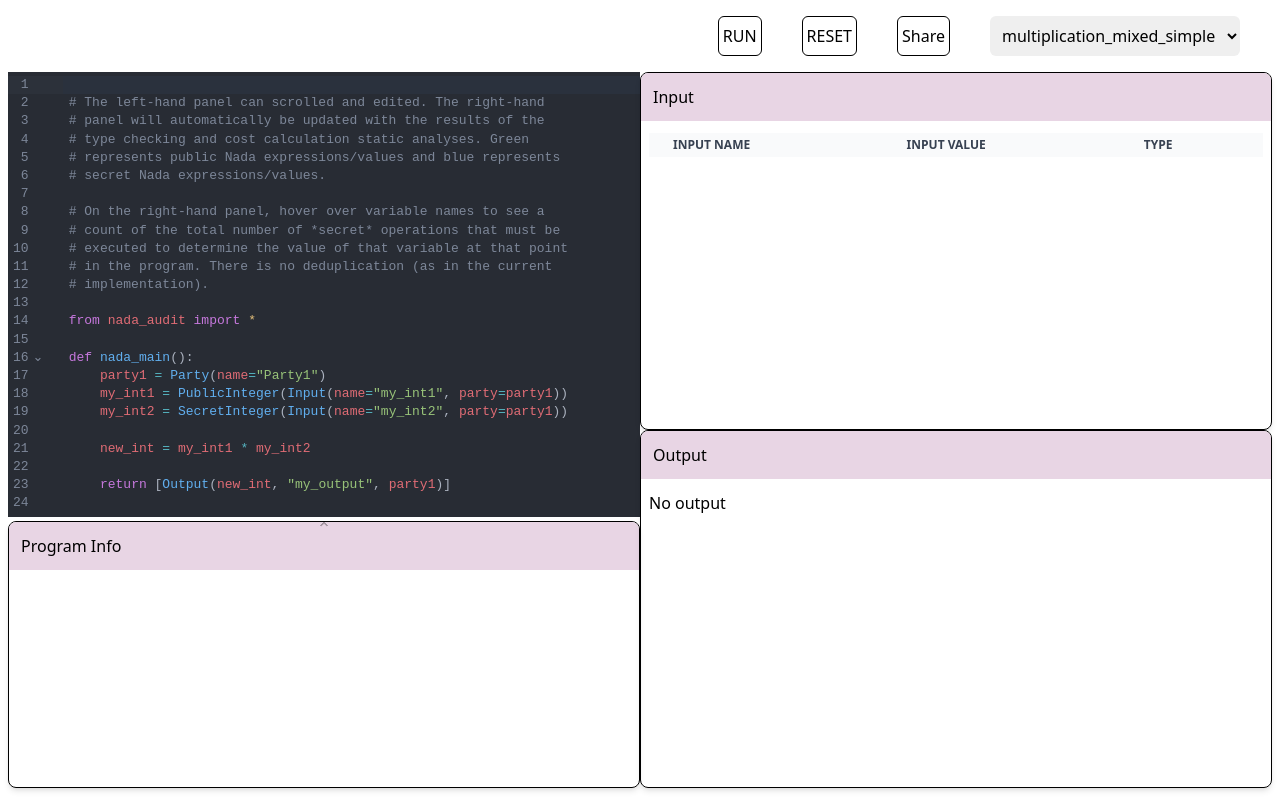
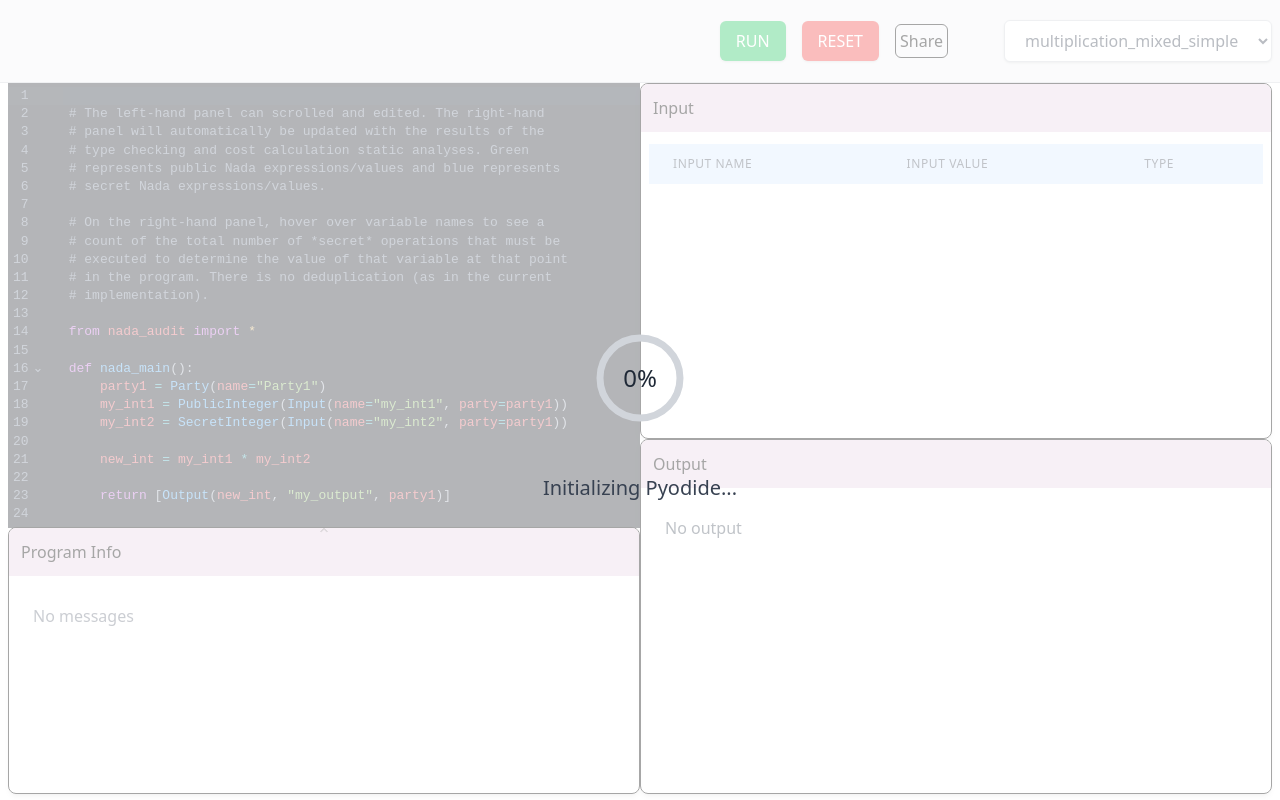
Before and after one commit to Bhavye2003Developer/nada-playground, a React (Vite) app: page / in a window 1280 px wide. Built offline with nearby package versions, Linux system fonts and the light colour scheme; the HTML template or start-up script is replaced by a standard one.

Commit message:
added initialisation state loader

```diff
--- a/src/Program/Editor.tsx
+++ b/src/Program/Editor.tsx
@@ -1,11 +1,11 @@
-import { useEffect, useState } from "react";
+import { useEffect } from "react";
 import { static_analysis } from "../utils/static_analysis";
 import useGlobals from "../stores/useGlobals";
 import useProgramCache from "../stores/useProgramCache";
 import { buildPermalink } from "../utils/helper";
 import ReactCodeMirror from "@uiw/react-codemirror";
 import { python } from "@codemirror/lang-python";
-import { linter, lintGutter } from "@codemirror/lint";
+import { lintGutter } from "@codemirror/lint";
 
 function MyEditor() {
   const [
@@ -45,8 +45,6 @@ function MyEditor() {
         reInitialiseInputs(analysis.inputs);
         updateOutput(analysis.output);
 
-        // const porgram_json = compileProgram(pyodide.current, code);
-        // console.log("compiled: ", porgram_json);
         resetRunBtnClicked();
       } else if (isInputChanged) {
         pyodide.runPython(static_analysis(code));
@@ -59,28 +57,7 @@ function MyEditor() {
   useEffect(() => {}, [code]);
 
   return (
-    <div className="h-full flex flex-1">
-      {/* <textarea
-        className="resize-none w-full"
-        value={code}
-        onChange={(e) => {
-          setCode(e.target.value);
-          buildPermalink();
-        }}
-      /> */}
-
-      {/* <Editor
-        language="python"
-        defaultValue={code}
-        options={{
-          minimap: { enabled: false },
-        }}
-        onChange={(code, _) => {
-          setCode(code || "");
-          buildPermalink();
-        }}
-      /> */}
-
+    <div className="h-full w-full">
       <ReactCodeMirror
         lang="python"
         value={code}
@@ -92,20 +69,6 @@ function MyEditor() {
         }}
         theme={"dark"}
       />
-
-      {/* <CodeEditor
-      className="w-full"
-        value={code}
-        language="python"
-        placeholder="Please enter JS code."
-        onChange={(evn) => setCode(evn.target.value)}
-        padding={15}
-        style={{
-          backgroundColor: "#f5f5f5",
-          fontFamily:
-            "ui-monospace,SFMono-Regular,SF Mono,Consolas,Liberation Mono,Menlo,monospace",
-        }}
-      /> */}
     </div>
   );
 }
--- a/src/Program/InputDisplay.tsx
+++ b/src/Program/InputDisplay.tsx
@@ -12,16 +12,22 @@ export default function InputDisplay() {
 
   return (
     <DisplayPanel name="Input">
-      <div className="">
-        <table className="w-full text-sm text-left rtl:text-right text-gray-500 dark:text-gray-400">
-          <thead className="text-xs text-gray-700 uppercase bg-gray-50 dark:bg-gray-700 dark:text-gray-400">
+      <div className="overflow-x-auto">
+        <table className="min-w-full divide-y divide-gray-200 dark:divide-gray-700">
+          <thead className="bg-blue-100 dark:bg-blue-900">
             <tr>
-              <th className="px-6 py-1">Input Name</th>
-              <th className="px-6 py-1">Input Value</th>
-              <th className="px-6 py-1">Type</th>
+              <th className="px-6 py-3 text-left text-xs font-medium text-gray-600 dark:text-gray-300 uppercase tracking-wider">
+                Input Name
+              </th>
+              <th className="px-6 py-3 text-left text-xs font-medium text-gray-600 dark:text-gray-300 uppercase tracking-wider">
+                Input Value
+              </th>
+              <th className="px-6 py-3 text-left text-xs font-medium text-gray-600 dark:text-gray-300 uppercase tracking-wider">
+                Type
+              </th>
             </tr>
           </thead>
-          <tbody>
+          <tbody className="bg-white dark:bg-gray-800 divide-y divide-gray-200 dark:divide-gray-700">
             {Object.keys(inputs).map((inputName) => (
               <InputRow
                 key={inputName}
@@ -58,18 +64,23 @@ function InputRow({
   };
 
   return (
-    <tr className="bg-white border-b dark:bg-gray-800 dark:border-gray-700 hover:bg-gray-50 dark:hover:bg-gray-600">
-      <td className="px-6 py-4">{inputInfo.name}</td>
-      <td className="px-6 py-4">
+    <tr className="bg-white hover:bg-blue-50 dark:bg-gray-900 dark:hover:bg-gray-700">
+      <td className="px-6 py-4 text-sm font-medium text-gray-900 dark:text-gray-100">
+        {inputInfo.name}
+      </td>
+      <td className="px-6 py-4 text-sm text-gray-500 dark:text-gray-400">
         <input
           type="text"
           value={inputInfo.value}
           onChange={(e) => {
             update(e.target.value);
           }}
+          className="w-full px-3 py-2 border border-gray-300 rounded-md shadow-sm focus:outline-none focus:ring-2 focus:ring-blue-500 dark:border-gray-600 dark:bg-gray-800 dark:text-gray-200"
         />
       </td>
-      <td className="px-6 py-4">{inputInfo.type}</td>
+      <td className="px-6 py-4 text-sm text-gray-500 dark:text-gray-400">
+        {inputInfo.type}
+      </td>
     </tr>
   );
 }
--- a/src/Program/MessageDisplay.tsx
+++ b/src/Program/MessageDisplay.tsx
@@ -2,15 +2,15 @@ import { useEffect } from "react";
 import DisplayPanel from "../components/DisplayPanel";
 import useProgramCache from "../stores/useProgramCache";
 
-type messageColorType = {
+type MessageColorType = {
   [messageCls: string]: string;
 };
 
-const messageColors: messageColorType = {
-  information: "text-white-600",
-  success: "text-green-600",
-  warning: "text-yellow-600",
-  error: "text-red-600",
+const messageColors: MessageColorType = {
+  information: "text-blue-500",
+  success: "text-green-500",
+  warning: "text-yellow-500",
+  error: "text-red-500",
 };
 
 function MessageDisplay() {
@@ -22,25 +22,27 @@ function MessageDisplay() {
 
   return (
     <DisplayPanel name="Program Info">
-      <span>
-        {messages.length > 0
-          ? messages.map((message, index) => {
-              const [cls, txt] = message;
-              const color = messageColors[cls.toLowerCase()];
-              console.log("color: ", color, txt);
-              const renderedMsg = (
-                <span key={index}>
-                  {cls != "Information" ? (
-                    <b className={`${color}`}>{cls}: </b>
-                  ) : null}
-                  {txt}
-                  <br />
-                </span>
-              );
-              return renderedMsg;
-            })
-          : null}
-      </span>
+      <div className="p-4 space-y-2">
+        {messages.length > 0 ? (
+          messages.map((message, index) => {
+            const [cls, txt] = message;
+            const colorClass = messageColors[cls.toLowerCase()];
+            return (
+              <div
+                key={index}
+                className={`flex items-start space-x-2 ${colorClass}`}
+              >
+                {cls !== "Information" && (
+                  <span className="font-semibold">{cls}:</span>
+                )}
+                <span>{txt}</span>
+              </div>
+            );
+          })
+        ) : (
+          <p className="text-gray-500">No messages</p>
+        )}
+      </div>
     </DisplayPanel>
   );
 }
--- a/src/Program/OutputDisplay.tsx
+++ b/src/Program/OutputDisplay.tsx
@@ -1,27 +1,34 @@
 import DisplayPanel from "../components/DisplayPanel";
 import useProgramCache from "../stores/useProgramCache";
 
-export default () => {
+export default function OutputDisplay() {
   const outputElements = useProgramCache((state) => state.output);
+
   return (
     <DisplayPanel name="Output">
-      <>
+      <div className="overflow-x-auto">
         {outputElements.length > 0 ? (
-          <table className="w-full text-sm text-left rtl:text-right text-gray-500 dark:text-gray-400">
-            <thead className="text-xs text-gray-700 uppercase bg-gray-50 dark:bg-gray-700 dark:text-gray-400">
+          <table className="min-w-full divide-y divide-gray-300 dark:divide-gray-700 bg-white dark:bg-gray-900 shadow-sm rounded-lg">
+            <thead className="bg-gray-200 dark:bg-gray-800">
               <tr>
-                <th className="px-6 py-1">Output Name</th>
-                <th className="px-6 py-1">Output Value</th>
+                <th className="px-4 py-2 text-left text-sm font-medium text-gray-700 dark:text-gray-300 uppercase tracking-wider">
+                  Output Name
+                </th>
+                <th className="px-4 py-2 text-left text-sm font-medium text-gray-700 dark:text-gray-300 uppercase tracking-wider">
+                  Output Value
+                </th>
               </tr>
             </thead>
-            <tbody>
+            <tbody className="bg-white dark:bg-gray-900 divide-y divide-gray-200 dark:divide-gray-700">
               {outputElements.map((outputElement) => (
                 <tr
                   key={outputElement.name}
-                  className="bg-white border-b dark:bg-gray-800 dark:border-gray-700 hover:bg-gray-50 dark:hover:bg-gray-600"
+                  className="hover:bg-gray-100 dark:hover:bg-gray-700"
                 >
-                  <td className="px-6 py-4">{outputElement.name}</td>
-                  <td className="px-6 py-4">
+                  <td className="px-4 py-2 text-sm text-gray-900 dark:text-gray-100">
+                    {outputElement.name}
+                  </td>
+                  <td className="px-4 py-2 text-sm text-gray-600 dark:text-gray-300">
                     {outputElement.value || "No output"}
                   </td>
                 </tr>
@@ -29,9 +36,11 @@ export default () => {
             </tbody>
           </table>
         ) : (
-          "No output"
+          <p className="text-gray-600 dark:text-gray-400 p-4">
+            No output
+          </p>
         )}
-      </>
+      </div>
     </DisplayPanel>
   );
-};
+}
--- a/src/components/Header.tsx
+++ b/src/components/Header.tsx
@@ -21,26 +21,26 @@ function Header() {
   }, [isRunBtnClicked]);
 
   return (
-    <div className="flex justify-end">
+    <div className="flex justify-end items-center space-x-4 p-2 bg-gray-100 border-b border-gray-300">
       <button
         onClick={() => {
           console.log("inside run btn");
           runBtnClicked();
           resetMessages();
         }}
-        className="border border-black p-1 rounded-md hover:bg-green-400 my-4 mr-10"
+        className="px-4 py-2 text-white bg-green-500 rounded-md shadow hover:bg-green-600 focus:outline-none focus:ring-2 focus:ring-green-400"
       >
         {isRunBtnClicked ? "Executing..." : "RUN"}
       </button>
       <button
         onClick={resetProgram}
-        className="border border-black p-1 rounded-md hover:bg-green-400 my-4 mr-10"
+        className="px-4 py-2 text-white bg-red-500 rounded-md shadow hover:bg-red-600 focus:outline-none focus:ring-2 focus:ring-red-400"
       >
         RESET
       </button>
       <CodeShareBtn />
       <select
-        className="my-4 mr-10 p-2 rounded-md"
+        className="px-4 py-2 text-gray-700 bg-white border border-gray-300 rounded-md shadow focus:outline-none focus:ring-2 focus:ring-blue-400"
         onChange={(e) => {
           const code = e.target.value;
           setCode(code);
--- a/src/components/LoadingDisplay.tsx
+++ b/src/components/LoadingDisplay.tsx
@@ -1,26 +1,58 @@
+import useGlobals, { InitializationState } from "../stores/useGlobals";
+
+const initializationStates = [
+  InitializationState.InitializingPyodide,
+  InitializationState.PyodideInitialized,
+  InitializationState.InstallingPackages,
+  InitializationState.Initializing,
+  InitializationState.Completed,
+];
+
 function LoadingDisplay() {
+  const initializationState = useGlobals((state) => state.initalizationState);
+
+  const totalStates = initializationStates.length;
+  const currentIndex = initializationStates.indexOf(initializationState);
+  const progressPercent = Math.round((currentIndex / (totalStates - 1)) * 100);
+
+  const radius = 40;
+  const circumference = 2 * Math.PI * radius;
+
   return (
     <div className="absolute inset-0 flex justify-center items-center">
       <div className="flex flex-col justify-center items-center" role="status">
-        <svg
-          aria-hidden="true"
-          className="w-8 h-8 text-gray-200 animate-spin dark:text-gray-600 fill-blue-600"
-          viewBox="0 0 100 101"
-          fill="none"
-          xmlns="http://www.w3.org/2000/svg"
-        >
-          <path
-            d="M100 50.5908C100 78.2051 77.6142 100.591 50 100.591C22.3858 100.591 0 78.2051 0 50.5908C0 22.9766 22.3858 0.59082 50 0.59082C77.6142 0.59082 100 22.9766 100 50.5908ZM9.08144 50.5908C9.08144 73.1895 27.4013 91.5094 50 91.5094C72.5987 91.5094 90.9186 73.1895 90.9186 50.5908C90.9186 27.9921 72.5987 9.67226 50 9.67226C27.4013 9.67226 9.08144 27.9921 9.08144 50.5908Z"
-            fill="currentColor"
-          />
-          <path
-            d="M93.9676 39.0409C96.393 38.4038 97.8624 35.9116 97.0079 33.5539C95.2932 28.8227 92.871 24.3692 89.8167 20.348C85.8452 15.1192 80.8826 10.7238 75.2124 7.41289C69.5422 4.10194 63.2754 1.94025 56.7698 1.05124C51.7666 0.367541 46.6976 0.446843 41.7345 1.27873C39.2613 1.69328 37.813 4.19778 38.4501 6.62326C39.0873 9.04874 41.5694 10.4717 44.0505 10.1071C47.8511 9.54855 51.7191 9.52689 55.5402 10.0491C60.8642 10.7766 65.9928 12.5457 70.6331 15.2552C75.2735 17.9648 79.3347 21.5619 82.5849 25.841C84.9175 28.9121 86.7997 32.2913 88.1811 35.8758C89.083 38.2158 91.5421 39.6781 93.9676 39.0409Z"
-            fill="currentFill"
-          />
-        </svg>
-        <span className="mt-2 text-gray-700 dark:text-gray-300">
-          Initializing...
-        </span>
+        <div className="relative flex items-center justify-center">
+          <svg className="transform -rotate-90 w-40 h-40" viewBox="0 0 160 160">
+            <circle
+              cx="80"
+              cy="80"
+              r={radius}
+              strokeWidth="7"
+              fill="transparent"
+              className="stroke-gray-300"
+            />
+            <circle
+              cx="80"
+              cy="80"
+              r={radius}
+              strokeWidth="7"
+              fill="transparent"
+              className="stroke-blue-500"
+              strokeDasharray={circumference}
+              strokeDashoffset={
+                circumference - (progressPercent / 100) * circumference
+              }
+            />
+          </svg>
+          <span className="absolute text-2xl text-gray-800">
+            {progressPercent}%
+          </span>
+        </div>
+        <div className="mt-4">
+          <span className="text-xl text-gray-700 dark:text-gray-100">
+            {initializationState}
+          </span>
+        </div>
       </div>
     </div>
   );
--- a/src/components/Platform.tsx
+++ b/src/components/Platform.tsx
@@ -8,7 +8,7 @@ import { useSearchParams } from "react-router-dom";
 import { Flip, ToastContainer } from "react-toastify";
 import OutputDisplay from "../Program/OutputDisplay";
 import MessageDisplay from "../Program/MessageDisplay";
-import useGlobals from "../stores/useGlobals";
+import useGlobals, { InitializationState } from "../stores/useGlobals";
 import LoadingDisplay from "./LoadingDisplay";
 import { ResizableBox, ResizeCallbackData } from "react-resizable";
 import "react-toastify/dist/ReactToastify.css";
@@ -20,16 +20,13 @@ function Platform() {
     (window.innerHeight * 33.333333) / 100
   );
 
-  const isInitialisationCompleted = useGlobals(
-    (state) => state.isInitialisationCompleted
-  );
+  const initializationState = useGlobals((state) => state.initalizationState);
 
   useEffect(() => {
     // init();
     console.log(searchParams);
     const sharedValue = searchParams.get("shared");
     fetchCode(sharedValue || "");
-    console.log("height: ", messageHeight);
   }, []);
 
   const onResize = (_: React.SyntheticEvent, { size }: ResizeCallbackData) => {
@@ -40,7 +37,9 @@ function Platform() {
     <div className="flex flex-col w-full h-screen absolute">
       <div
         className={`h-screen flex flex-1 flex-col ${
-          isInitialisationCompleted ? null : "opacity-50 pointer-events-none"
+          initializationState === InitializationState.Completed
+            ? null
+            : "opacity-35 pointer-events-none"
         }`}
       >
         <Header />
@@ -64,12 +63,13 @@ function Platform() {
           </div>
           <div className="w-full flex flex-col">
             <InputDisplay />
-            {/* <div className="mb-3"></div> */}
             <OutputDisplay />
           </div>
         </div>
       </div>
-      {isInitialisationCompleted ? null : <LoadingDisplay />}
+      {initializationState === InitializationState.Completed ? null : (
+        <LoadingDisplay />
+      )}
       <ToastContainer
         position="top-center"
         autoClose={2000}
--- a/src/stores/useGlobals.ts
+++ b/src/stores/useGlobals.ts
@@ -2,23 +2,30 @@ import { PyodideInterface } from "pyodide";
 import { create } from "zustand";
 import { getBaseLink } from "../utils/helper";
 
+export enum InitializationState {
+  InitializingPyodide = "Initializing Pyodide...",
+  PyodideInitialized = "Pyodide initialized",
+  InstallingPackages = "Installing Packages...",
+  Initializing = "Initializing...",
+  Completed = "Completed",
+}
 interface globalTypes {
   pyodide: PyodideInterface | null;
   isRunBtnClicked: boolean;
   sharedLink: string;
-  isInitialisationCompleted: boolean;
+  initalizationState: InitializationState;
   initialisePyodide: (pyodidie_obj: PyodideInterface) => void;
   runBtnClicked: () => void;
   resetRunBtnClicked: () => void;
   updateSharedLink: (updatedLink: string) => void;
-  initialisationCompleted: () => void;
+  updateInitializationState: (updatedState: InitializationState) => void;
 }
 
 const useGlobals = create<globalTypes>()((set) => ({
   pyodide: null,
   isRunBtnClicked: false,
   sharedLink: getBaseLink(),
-  isInitialisationCompleted: true,
+  initalizationState: InitializationState.InitializingPyodide,
   initialisePyodide: (pyodide_obj) => {
     set((state) => ({ ...state, pyodide: pyodide_obj }));
   },
@@ -32,9 +39,8 @@ const useGlobals = create<globalTypes>()((set) => ({
   updateSharedLink: (updatedLink: string) => {
     set((state) => ({ ...state, sharedLink: updatedLink }));
   },
-
-  initialisationCompleted: () => {
-    set((state) => ({ ...state, isInitialisationCompleted: true }));
+  updateInitializationState: (updatedState: InitializationState) => {
+    set((state) => ({ ...state, initalizationState: updatedState }));
   },
 }));
 
```
Also changed, not shown: src/utils/init.ts (+23 -3 lines), src/Program/PythonEditor.tsx (deleted).
